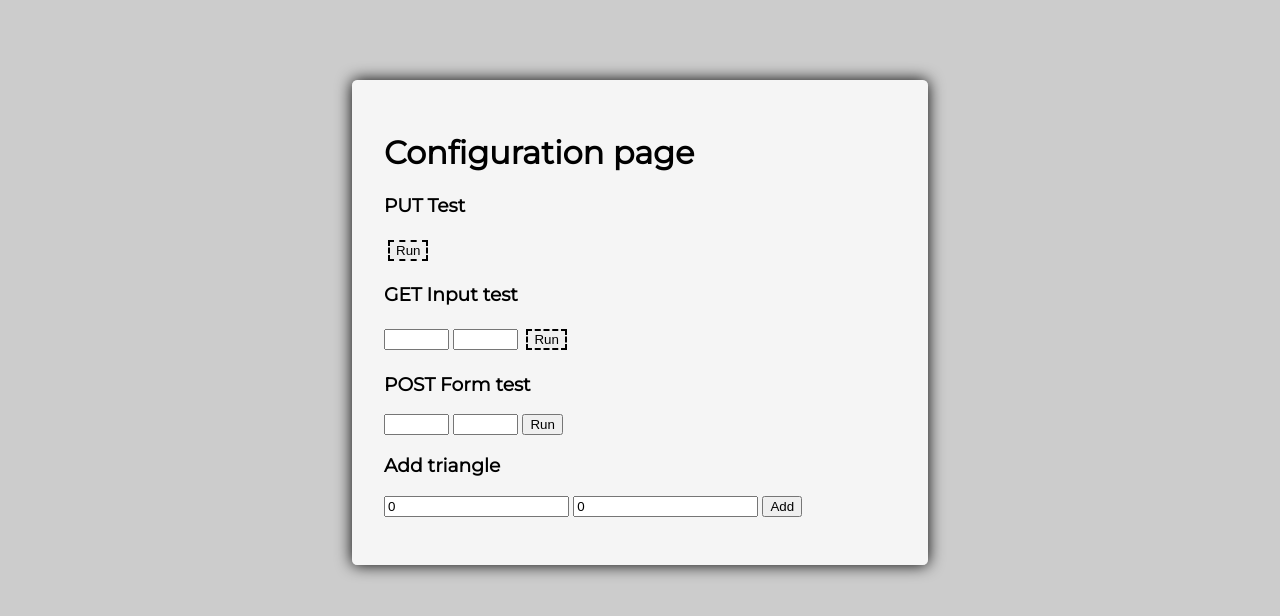
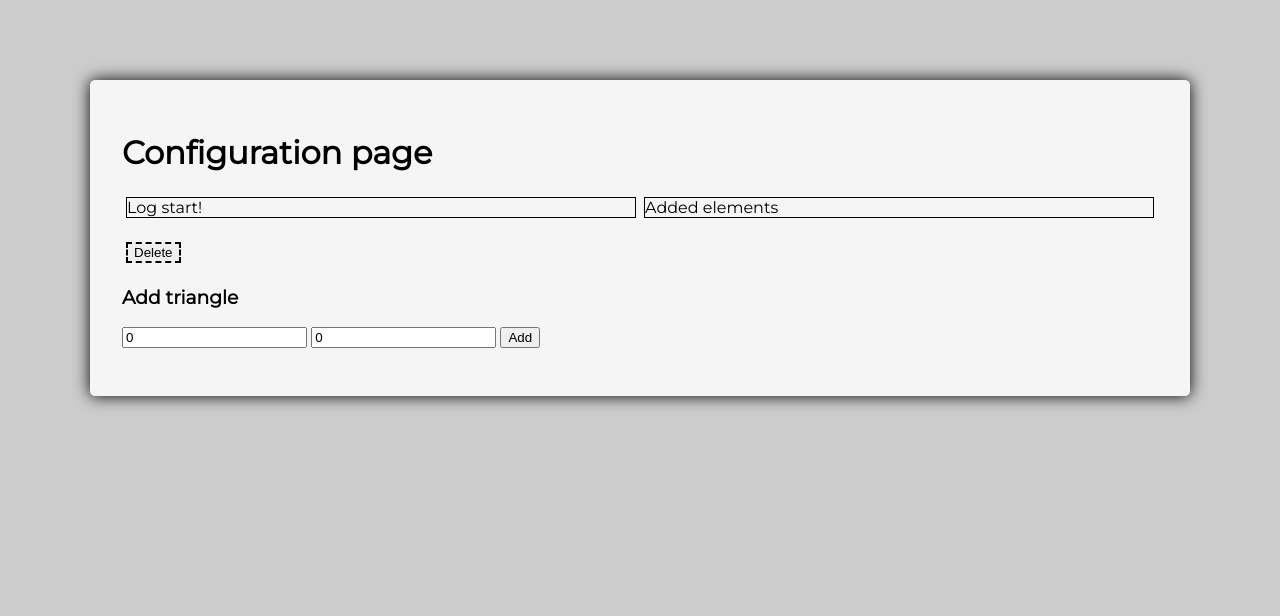
Before and after one commit to TheChristophe/contention-nametag-gles2, a Flask app: page / in a window 1280 px wide. Shown: the top 616 px of the page. Run offline with Flask 2, Linux system fonts and the light colour scheme; some libraries are stand-ins or nearby versions.

Commit message:
Add support for referencing and deleting elements

```diff
--- a/app.py
+++ b/app.py
@@ -5,16 +5,23 @@ app = Flask(__name__)
 
 from ipcqueue import posixmq
 from ipcqueue.serializers import RawSerializer
-queue = posixmq.Queue('/nametag', maxsize=16, maxmsgsize=4096, serializer=RawSerializer)
+outQueue = posixmq.Queue('/nametag', maxsize=16, maxmsgsize=4096, serializer=RawSerializer)
+inQueue = posixmq.Queue('/nametag-out', maxsize=16, maxmsgsize=4096, serializer=RawSerializer)
 
 import json
+import uuid
 
 def transmit_message(type, message):
     json_str = json.dumps({
         'type': type,
-        'content': message
+        'content': message,
+        'uuid': str(uuid.uuid4())
     }) + '\0'
-    queue.put(json_str.encode('utf-8'))
+    outQueue.put(json_str.encode('utf-8'))
+
+def receive_message():
+    # -1 to splice out null terminator
+    return json.loads(inQueue.get()[:-1].decode('utf-8'))
 
 @app.errorhandler(404)
 def not_found(error):
@@ -55,6 +62,15 @@ def post_test():
 @app.route('/triangle-add', methods=['POST'])
 def triangle():
     transmit_message('post', request.form)
+    response = receive_message()
+    response["type"] = request.form["type"]
+
+    return jsonify(result=response)
+
+@app.route('/delete', methods=['PUT'])
+def delete():
+    data = request.get_json()
+    transmit_message('put', data)
 
     return jsonify(result='ok')
 
--- a/static/main.css
+++ b/static/main.css
@@ -29,9 +29,10 @@ body {
   padding: 2em;
   background: rgba(255, 255, 255, 0.8);
   border-radius: 0.33em;
-  width: 40%;
+  width: 1100px;
   position: relative;
   box-shadow: 0 0 1em #000;
+  box-sizing: border-box;
 }
 
 #info h1 {
@@ -39,29 +40,13 @@ body {
   font-family: 'Livvic', sans-serif;
 }
 
+/*
 @media screen and (min-width: 2100px) {
   #content {
     width: 30%;
   }
-}
+}*/
 
-@media screen and (max-width: 1200px) {
-  #content {
-    width: 50%;
-  }
-}
-
-@media screen and (max-width: 700px) {
-  #content {
-    width: 60%;
-  }
-}
-
-@media screen and (max-width: 400px) {
-  #content {
-    width: 80%;
-  }
-}
 
 .image {
   max-width: 100%;
@@ -79,3 +64,50 @@ button {
   border-color: black;
   margin: 0.3em;
 }
+
+.scroll-log {
+  overflow-x: hidden;
+  overflow-y: auto;
+  text-align: justify;
+  padding: 4px;
+  width: 100%;
+  border: 2px black;
+  box-sizing: border-box;
+  max-height: 6em;
+  display: flex;
+  flex-direction: column;
+  flex-wrap: nowrap;
+}
+
+.log-line {
+  border: 1px solid black;
+  margin-top: -1px;
+}
+
+.scrollers-container {
+  display: flex;
+  flex-direction: row;
+}
+
+.selected {
+  background-color: skyblue;
+}
+
+@media screen and (max-width: 1200px) {
+  #content {
+    margin-left: 3em;
+    margin-right: 3em;
+    width: auto;
+  }
+}
+
+@media screen and (max-width: 700px) {
+  #content {
+    margin-left: 2em;
+    margin-right: 2em;
+    width: auto;
+  }
+  .scrollers-container {
+    flex-direction: column;
+  }
+}
--- a/static/ui.js
+++ b/static/ui.js
@@ -1,3 +1,14 @@
+let selected = null;
+
+function Log(text) {
+    let textDiv = document.createElement("div");
+    textDiv.appendChild(document.createTextNode(text));
+
+    textDiv.classList.add("log-line");
+
+    document.getElementById("commandLog").appendChild(textDiv);
+}
+
 $(function () {
     $('button#gettest').bind('click', function () {
         $.getJSON($SCRIPT_ROOT + '/get-test', {
@@ -8,9 +19,7 @@ $(function () {
         });
         return false;
     });
-});
 
-$(function () {
     $('button#puttest').bind('click', function () {
         $.ajax({
             url: $SCRIPT_ROOT + '/put-test',
@@ -31,9 +40,7 @@ $(function () {
         });
         return false;
     });
-});
 
-$(function () {
     const forms = ['#posttestform', '#triangleform'];
 
     for (const formName of forms) {
@@ -45,14 +52,61 @@ $(function () {
                 url: form.attr('action'),
                 data: form.serialize(),
                 success: function (data) {
-                    alert('POST response: ' + data.result)
+                    Log("POST " + formName + ": " + data.result['id']);
+                    AddElement(data.result);
                 },
                 error: function (data) {
-                    alert('POST error: ' + data.result)
+                    Log("POST error " + formName + ": " + data.result);
                 },
             });
 
             return false;
         });
     }
+
+    function AddElement(e) {
+        // create new element
+        let entry = document.createElement("div");
+        console.log(e);
+        entry.appendChild(document.createTextNode(e["type"] + e["id"]));
+
+        // setup element
+        entry.classList.add("log-line");
+        entry.embedded = e;
+        entry.onclick = function (event) {
+            if (selected) {
+                selected.classList.remove("selected");
+            }
+            selected = this;
+            this.classList.add("selected");
+        }
+        entry.onclick();
+
+        // append
+        document.getElementById("selector").appendChild(entry);
+    }
 });
+
+function DeleteSelected() {
+    if (selected) {
+        $.ajax({
+            url: $SCRIPT_ROOT + '/delete',
+            type: 'PUT',
+            contentType: 'application/json',
+            dataType: "json",
+            processData: false,
+            data: JSON.stringify({
+                type: '_delete',
+                id: selected.embedded["id"]
+            }),
+            success: function (data) {
+                Log('delete: ' + data.result);
+                selected.parentNode.removeChild(selected);
+                selected = null;
+            },
+            error: function (data) {
+                Log('delete error: ' + data)
+            },
+        });
+    }
+}
--- a/templates/index.html
+++ b/templates/index.html
@@ -3,6 +3,7 @@
 {% block content %}
 <h1>Configuration page</h1>
 <div class="content">
+  <!--
   <p>
     <h3>PUT Test</h3>
     <button type="button" id="puttest">Run</button>
@@ -21,6 +22,18 @@
       <input type="submit" id="posttest" value="Run" />
     </form>
   </p>
+-->
+  <div class="scrollers-container">
+    <div class="scroll-log" id="commandLog">
+      <div class="log-line">Log start!</div>
+    </div>
+    <div class="scroll-log" id="selector">
+      <div class="log-line">Added elements</div>
+    </div>
+  </div>
+  <p>
+    <button type="button" onclick="DeleteSelected()">Delete</button>
+  </p>
   <p>
     <h3>Add triangle</h3>
     <form id="triangleform" action="/triangle-add" method="post">
```
